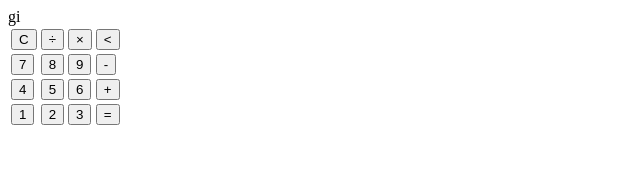
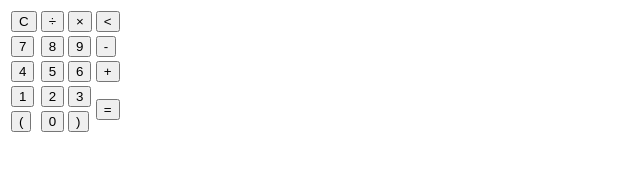
Before and after one commit to Wdidwiky/kuis-praktikum6-if7, a plain HTML site: page index.html in a window 1280 px wide. Shown: the whole page, without its empty margins (0-640 px from the left). Drawn offline with Linux system fonts and the light colour scheme.

Commit message:
type index

```diff
--- a/index.html
+++ b/index.html
@@ -40,6 +40,16 @@
                         <td><button class="btn-number" id="2">2</button></td>
                         <td><button class="btn-number" id="3">3</button></td>
                         <td rowspan="2"><button class="btn-equal" id="equal">=</button></td>
-                    </tr>gi
+                    </tr>
+                    <tr>
+                        <td><button class="btn-operator" id="(">(</button></td>
+                        <td><button class="btn-number" id="0">0</button></td>
+                        <td><button class="btn-operator" id=")">)</button></td>
+                    </tr>
+                </table>
+            </div>
+        </div>
+    </div>
+    <script src="main.js"></script>
 </body>
 </html>
```
